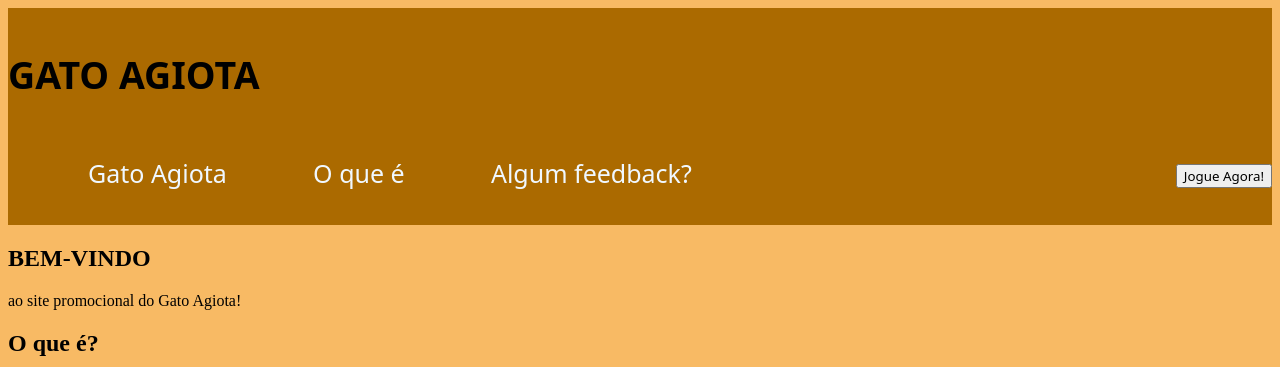
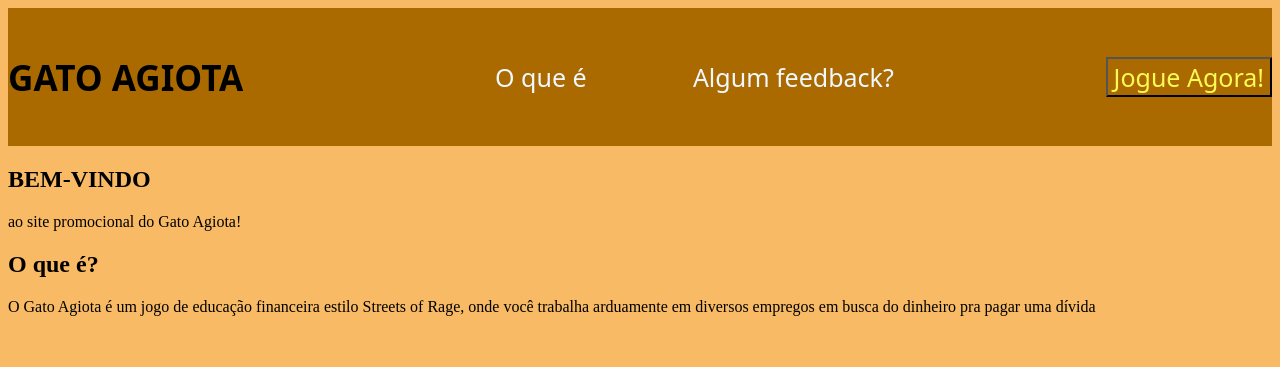
Before and after one commit to danieldonyny2008-create/Porao, a plain HTML site: page index.html in a window 1280 px wide. Shown: the top 367 px of the page. Drawn offline with Linux system fonts and the light colour scheme; a web font is replaced by a local one.

Commit message:
tirei o nome Gato Agiota da lista
deixei só o título

```diff
--- a/index.html
+++ b/index.html
@@ -18,13 +18,13 @@
 <body>
     <header>
 
-        <section class="titulo">
-          <h1>GATO AGIOTA</h1>
-        </section>
+
         <section class="homer">
+          <section class="titulo">
+            <h1>GATO AGIOTA</h1>
+          </section>
         <nav>
           <ul>
-            <li><a href="#home">Gato Agiota</a></li>
             <li><a href="#o-que-e">O que é</a></li>
             <li><a href="#fale-conosco">Algum feedback?</a></li>
           </ul>
--- a/style.css
+++ b/style.css
@@ -30,7 +30,7 @@ header .homer{
 
 .homer nav ul li{
     display: inline-block;
-    margin: 0 40px;
+    margin: 0 50px;
     font-family: "Comic Relief", system-ui;
 
 }
@@ -38,18 +38,28 @@ header .homer{
 .homer nav ul li a {
     text-decoration: none;
     color: aliceblue;
+
 }
 
 .btn-jogar a button{
     font-family: "Comic Relief", system-ui;
+    background-color: transparent;
+    color: rgb(253, 250, 83);
+    font-size: 25px;
+}
 
+.btn-jogar a button:hover{
+    color:aqua;
+    transform: scale(1.25);
+    transition: 50ms;
 }
 .homer  nav ul li a:hover{
-    color:aqua
+    color:aqua;
 }
 
 .titulo{
     font-family: "Honk", system-ui;
+    font-size: 30px;
 }
 
 header {
```
Also changed, not shown: imagens/Logo_placeholder.png (added).
